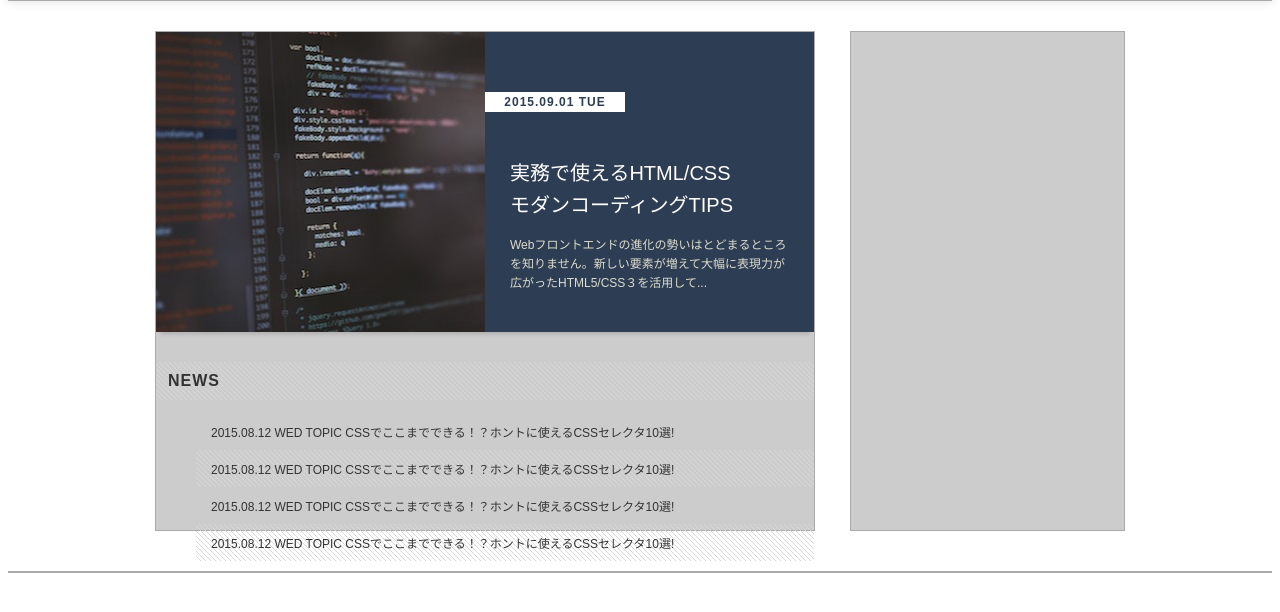
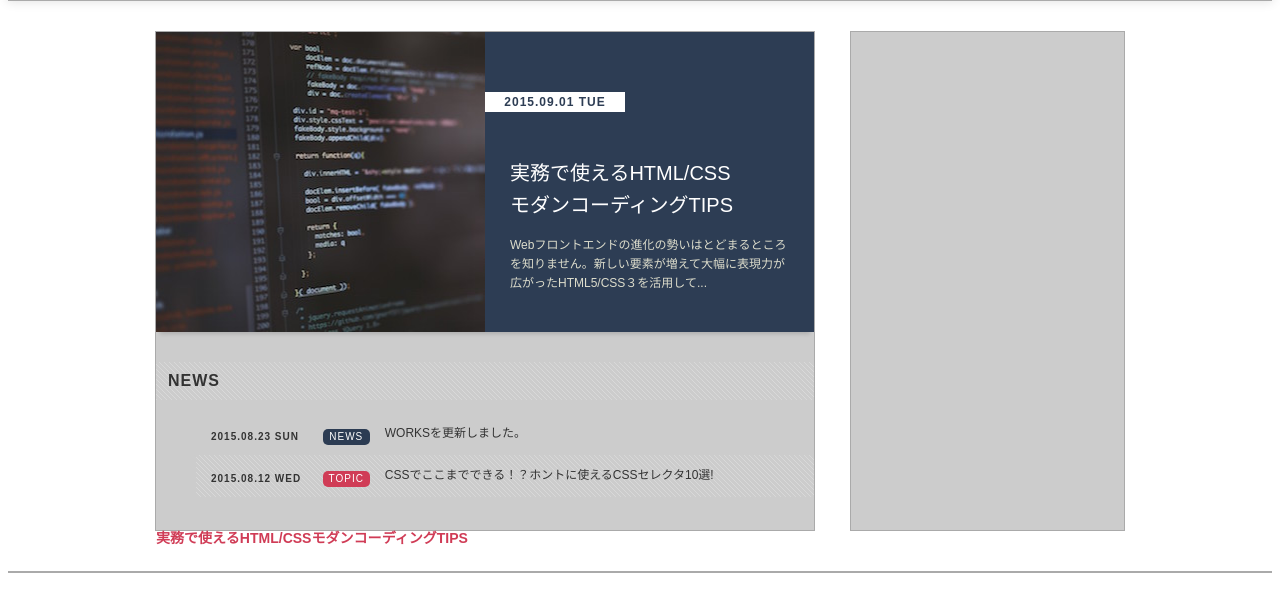
Before and after one commit to natsumi7733/VoluntaryTraining_coding, a plain HTML site: page 2/standard-layout/index.html in a window 1280 px wide. Shown: the part 160-772 px from the top of the page. Drawn offline with Linux system fonts and the light colour scheme.

Commit message:
コーディング(mainまで)

```diff
--- a/2/standard-layout/css/style.css
+++ b/2/standard-layout/css/style.css
@@ -166,6 +166,7 @@ NEWS
   display: block;
   padding: 10px 15px;
   color: #333;
+  font-size: 0;
   transition: background-color 0.1s;
 }
 
@@ -175,6 +176,40 @@ NEWS
 
 .scroll-list .scroll-item a:hover{
   background-color: #fafaf8;
+}
+
+.scroll-list .date{
+  display: inline-block;
+  width: 19%;
+  letter-spacing: 1px;
+  font-weight: bold;
+  font-size: 1.0rem;
+}
+
+.scroll-list .category{
+  display: inline-block;
+  width: 8%;
+  border-radius: 5px;
+  background-color: #d03c56;
+  color: #fff;
+  text-align: center;
+  letter-spacing: 1px;
+  font-size: 1.0rem;
+  line-height: 16px;
+}
+
+.scroll-list .category.news{
+  background-color: #2c3c53;
+}
+
+.scroll-list .title{
+  display: inline-block;
+  width: 73%;
+  padding-left: 15px;
+  overflow: hidden;
+  text-overflow: ellipsis;
+  white-space: nowrap;
+  font-size: 1.2rem;
 }
 
 .wrapper{
--- a/2/standard-layout/index.html
+++ b/2/standard-layout/index.html
@@ -41,9 +41,9 @@
           <ul class="scroll-list">
             <li class="scroll-item">
               <a href="#">
-                <time class="date" datetime="2015-08-12">2015.08.12 WED</time>
-                <span class="category">TOPIC</span>
-                <span class="title">CSSでここまでできる！？ホントに使えるCSSセレクタ10選!</span>
+                <time class="date" datetime="2015-08-23">2015.08.23 SUN</time>
+                <span class="category news">NEWS</span>
+                <span class="title">WORKSを更新しました。</span>
               </a>
             </li>
             <li class="scroll-item">
@@ -53,26 +53,17 @@
                 <span class="title">CSSでここまでできる！？ホントに使えるCSSセレクタ10選!</span>
               </a>
             </li>
-            <li class="scroll-item">
-              <a href="#">
-                <time class="date" datetime="2015-08-12">2015.08.12 WED</time>
-                <span class="category">TOPIC</span>
-                <span class="title">CSSでここまでできる！？ホントに使えるCSSセレクタ10選!</span>
-              </a>
-            </li>
-            <li class="scroll-item">
-              <a href="#">
-                <time class="date" datetime="2015-08-12">2015.08.12 WED</time>
-                <span class="category">TOPIC</span>
-                <span class="title">CSSでここまでできる！？ホントに使えるCSSセレクタ10選!</span>
-              </a>
-            </li>
+            <!-- 以下略 -->
           </ul>
-          <!-- NEWSのコンテンツ内容が入ります -->
         </section>
         <section class="articles">
         <h2 class="hidden">ARTICLES</h2>
-          <!-- ARTICLESのコンテンツ内容が入ります -->
+        <div class="clearfix">
+          <a href="#" class="article-box">
+            <h3 class="title">実務で使えるHTML/CSSモダンコーディングTIPS</h3>
+            <p class="desc"></p>
+          </a>
+        </div>
         </section>
       </main>
       <div class="sidemenu">
```
